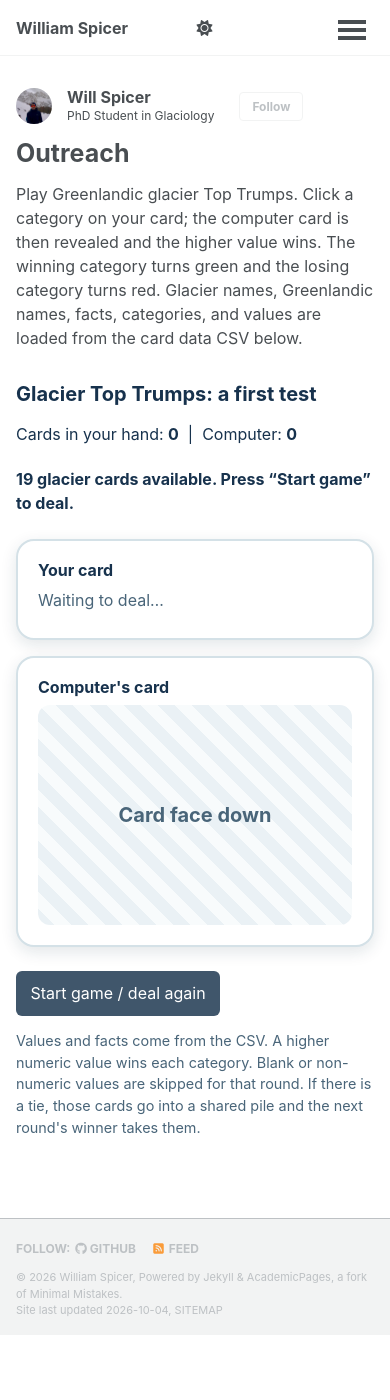
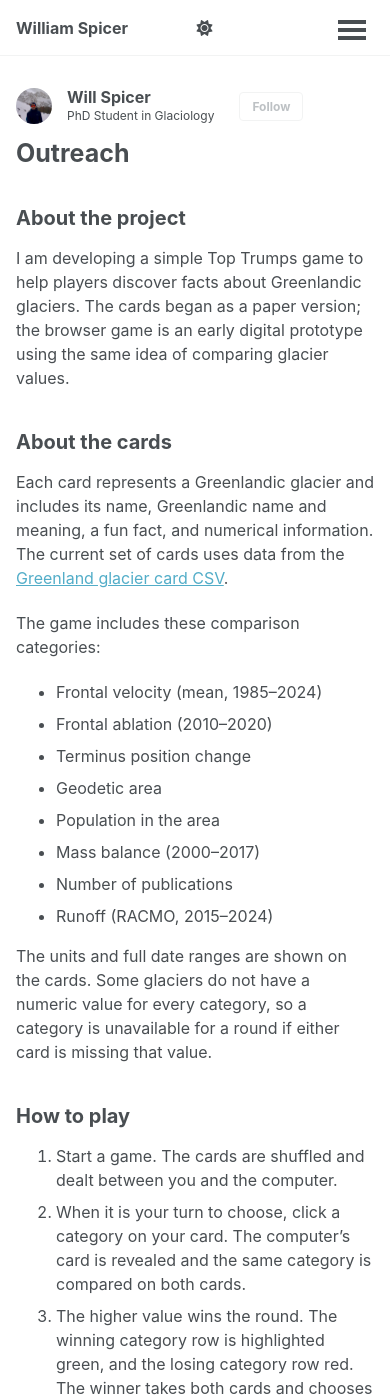
Before and after one commit to WilliamSpicer/WilliamSpicer.github.io, a Jekyll site: the page built from _pages/outreach.md, in a window 390 px wide and 1400 px high. Built offline with Jekyll 4.4.1, drawn with Linux system fonts in a browser that asks for light colours; a style sheet for code colours, icons or effects is not loaded; some of the changed text lies outside the part shown.

Commit message:
change structure

```diff
--- a/_pages/outreach.md
+++ b/_pages/outreach.md
@@ -5,53 +5,35 @@ permalink: /outreach/
 author_profile: true
 ---
 
-Play Greenlandic glacier Top Trumps. Click a category on your card; the computer card is then revealed and the higher value wins. The winning category turns green and the losing category turns red. Glacier names, Greenlandic names, facts, categories, and values are loaded from the card data CSV below.
+## About the project
 
-<section class="glacier-game" aria-labelledby="glacier-game-title" data-csv-url="{{ '/files/GreenlandCardData.csv' | relative_url }}">
-  <style>
-    .glacier-game { max-width: 1100px; margin: 2rem auto; color: #17324d; }
-    .glacier-game h2, .glacier-game h3 { margin-top: 0; }
-    .glacier-game__status { min-height: 1.5em; font-weight: 700; }
-    .glacier-game__board { display: grid; grid-template-columns: repeat(2, minmax(0, 1fr)); gap: 1.5rem; margin: 1.5rem 0; align-items: stretch; }
-    .glacier-game__card { min-width: 0; border: 2px solid #d4e1e7; border-radius: 18px; padding: 1.25rem; background: #fff; box-shadow: 0 5px 16px rgba(20, 47, 62, .12); }
-    .glacier-game__card h3 { margin: 0 0 .5rem; color: #17324d; }
-    .glacier-game__card p { margin: .35rem 0; color: #496579; }
-    .glacier-game__card ul { list-style: none; padding: 0; margin: 1rem 0 0; }
-    .glacier-game__card li { margin: 0; padding: 0; border-top: 1px solid #d8e7ee; }
-    .glacier-game__stat-button { box-sizing: border-box; width: 100%; display: flex; justify-content: space-between; gap: 1rem; padding: .65rem .9rem !important; border: 0; text-align: left; font: inherit; text-transform: none !important; border-radius: 0 !important; background: #f0f3f8 !important; color: #17324d !important; }
-    .glacier-game__stat-button:hover:not(:disabled) { background: #e3ebf2 !important; }
-    .glacier-game__stat-button:disabled { opacity: 1; background: #f0f3f8 !important; color: #17324d !important; }
-    .glacier-game__stat-row.is-winner .glacier-game__stat-button { background: #d8f1df !important; color: #14532d !important; font-weight: 700; }
-    .glacier-game__stat-row.is-loser .glacier-game__stat-button { background: #f8dddd !important; color: #7f1d1d !important; }
-    .glacier-game__stat-row.is-tie .glacier-game__stat-button { background: #fff1c9 !important; color: #684c00 !important; }
-    .glacier-game__card-back { min-height: 430px; display: grid; place-items: center; border-radius: 12px; background: repeating-linear-gradient(45deg, #eaf1f5 0 12px, #f8fbfc 12px 24px); color: #496579; font-size: 1.25rem; font-weight: 700; }
-    .glacier-game [hidden] { display: none !important; }
-    .glacier-game__choices { display: flex; flex-wrap: wrap; gap: .5rem; margin: 1rem 0; }
-    .glacier-game button { border: 0; border-radius: 6px; padding: .65rem .9rem; background: #176b87; color: white; font: inherit; cursor: pointer; }
-    .glacier-game button:hover:not(:disabled) { background: #104d63; }
-    .glacier-game button:disabled { background: #9aaeb8; cursor: not-allowed; }
-    .glacier-game__new { background: #40566b !important; }
-    .glacier-game__note { font-size: .9em; color: #496579; }
-    @media (max-width: 650px) { .glacier-game__board { grid-template-columns: 1fr; gap: 1rem; } .glacier-game__card-back { min-height: 220px; } }
-    @media (prefers-reduced-motion: no-preference) { .glacier-game__card { transition: border-color .2s ease; } }
-  </style>
+I am developing a simple Top Trumps game to help players discover facts about Greenlandic glaciers. The cards began as a paper version; the browser game is an early digital prototype using the same idea of comparing glacier values.
 
-  <h2 id="glacier-game-title">Glacier Top Trumps: a first test</h2>
-  <p>Cards in your hand: <strong id="player-count">0</strong> &nbsp;|&nbsp; Computer: <strong id="computer-count">0</strong></p>
-  <p id="game-status" class="glacier-game__status" role="status" aria-live="polite">Loading glacier cards from the CSV…</p>
-  <div class="glacier-game__board" aria-live="polite">
-    <article class="glacier-game__card" id="player-card"><h3>Your card</h3><p>Waiting to deal…</p></article>
-    <article class="glacier-game__card" id="computer-card"><h3>Computer's card</h3><div class="glacier-game__card-back">Card face down</div></article>
-  </div>
-  <section class="glacier-game__result" id="round-result" aria-live="polite" hidden>
-    <h3 id="result-title"></h3>
-    <p id="result-detail"></p>
-    <p id="result-fact-row" hidden><strong>Glacier fact:</strong> <span id="result-fact"></span></p>
-    <button type="button" id="continue-round">Next turn</button>
-  </section>
-  <button type="button" class="glacier-game__new" id="new-game">Start game / deal again</button>
-  <p class="glacier-game__note">Values and facts come from the CSV. A higher numeric value wins each category. Blank or non-numeric values are skipped for that round. If there is a tie, those cards go into a shared pile and the next round's winner takes them.</p>
+## About the cards
 
-</section>
+Each card represents a Greenlandic glacier and includes its name, Greenlandic name and meaning, a fun fact, and numerical information. The current set of cards uses data from the [Greenland glacier card CSV]({{ '/files/GreenlandCardData.csv' | relative_url }}).
 
-<script src="{{ '/assets/js/glacier-top-trumps.js' | relative_url }}?v=7"></script>
+The game includes these comparison categories:
+
+- Frontal velocity (mean, 1985–2024)
+- Frontal ablation (2010–2020)
+- Terminus position change
+- Geodetic area
+- Population in the area
+- Mass balance (2000–2017)
+- Number of publications
+- Runoff (RACMO, 2015–2024)
+
+The units and full date ranges are shown on the cards. Some glaciers do not have a numeric value for every category, so a category is unavailable for a round if either card is missing that value.
+
+## How to play
+
+1. Start a game. The cards are shuffled and dealt between you and the computer.
+2. When it is your turn to choose, click a category on your card. The computer's card is revealed and the same category is compared on both cards.
+3. The higher value wins the round. The winning category row is highlighted green, and the losing category row red. The winner takes both cards and chooses the category for the next round. When it is the computer's turn to choose, it selects its highest available value.
+4. If the values tie, both cards are held for the next round. You choose the next category, and the next round's winner also collects the tied cards.
+5. The game ends when one player has all the cards. A fun fact about the winning glacier appears with the round's result; press **Next turn** when you are ready to continue.
+
+## Play the game
+
+[Open Glacier Top Trumps]({{ '/outreach/game/' | relative_url }}) to view the cards and play against the computer.
```
